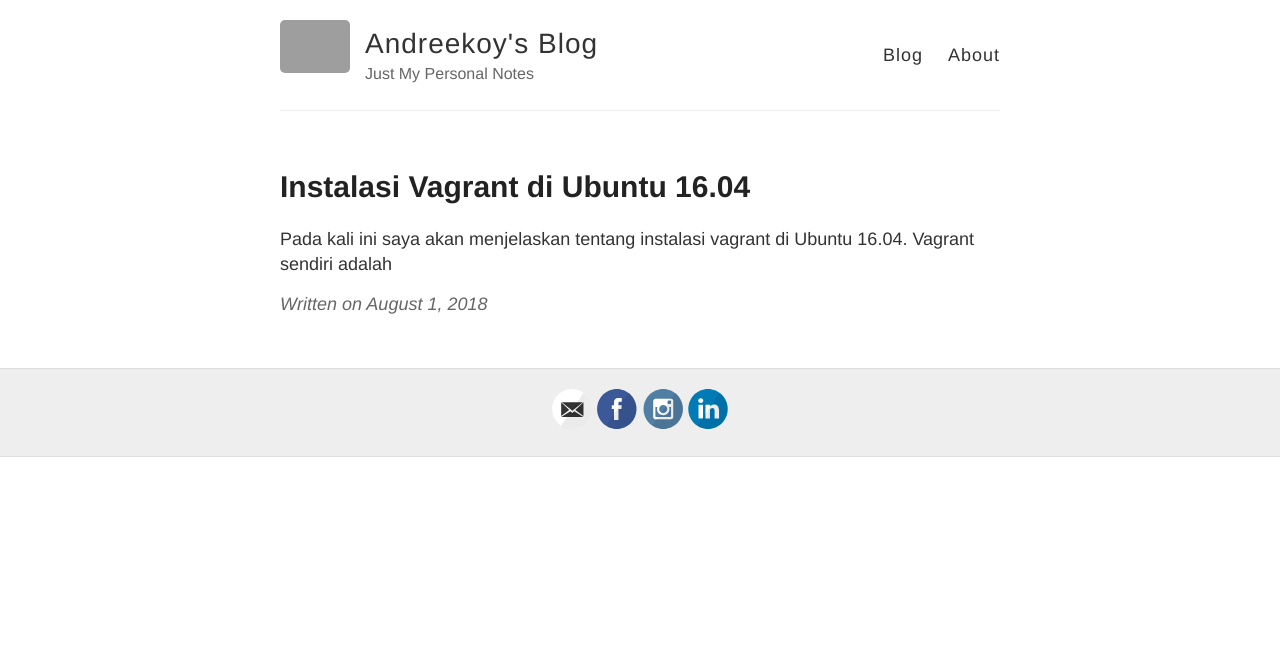
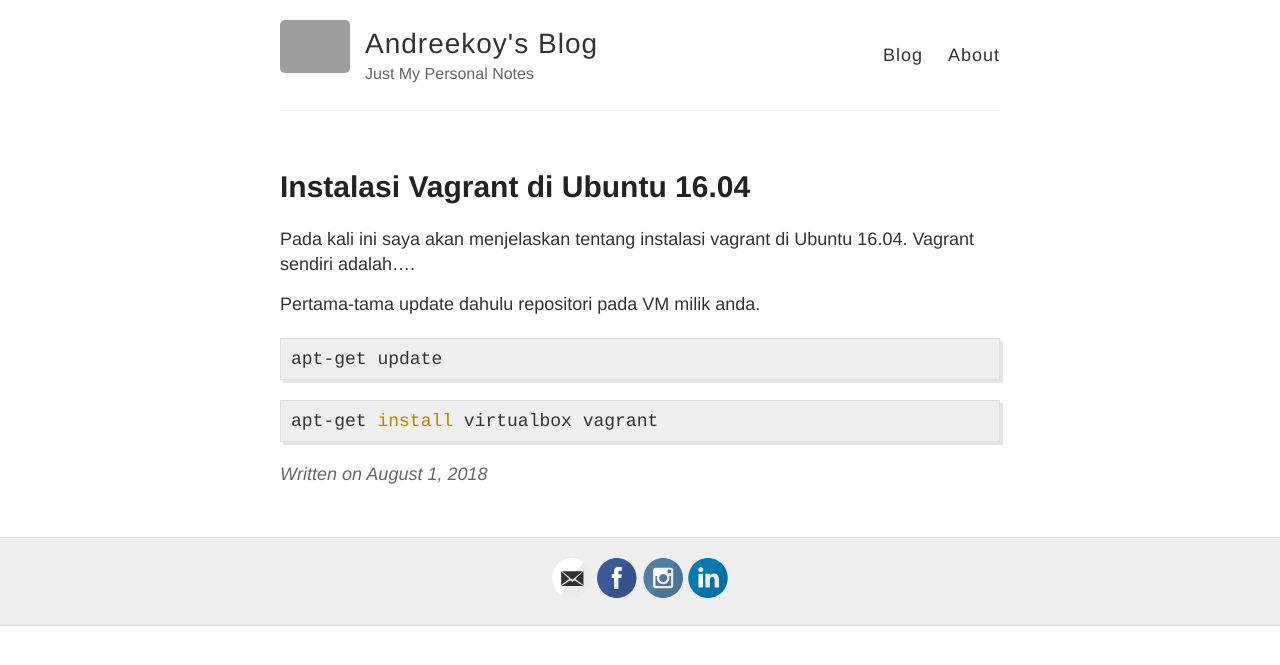
Before and after one commit to andreekoy/andreekoy.github.io, a Jekyll site: the page built from _posts/2018-08-02-Instalasi-Vagrant-Di-Ubuntu-1604.markdown, in a window 1280 px wide. Shown: the top 665 px of the page. Built offline with Jekyll 4.4.1, drawn with Linux system fonts in a browser that asks for light colours; comment, search, counter and statistics services are not loaded; grey boxes are pictures that could not be loaded.

Commit message:
Update 2018-08-02-Instalasi-Vagrant-Di-Ubuntu-1604.markdown

```diff
--- a/_posts/2018-08-02-Instalasi-Vagrant-Di-Ubuntu-1604.markdown
+++ b/_posts/2018-08-02-Instalasi-Vagrant-Di-Ubuntu-1604.markdown
@@ -6,4 +6,10 @@ categories: Ubuntu Vagrant
 comments: true
 share: true
 ---
-Pada kali ini saya akan menjelaskan tentang instalasi vagrant di Ubuntu 16.04. Vagrant sendiri adalah
+Pada kali ini saya akan menjelaskan tentang instalasi vagrant di Ubuntu 16.04. Vagrant sendiri adalah....
+
+
+Pertama-tama update dahulu repositori pada VM milik anda.
+{% highlight bash %}apt-get update{% endhighlight %}
+
+{% highlight bash %}apt-get install virtualbox vagrant{% endhighlight %}
```
